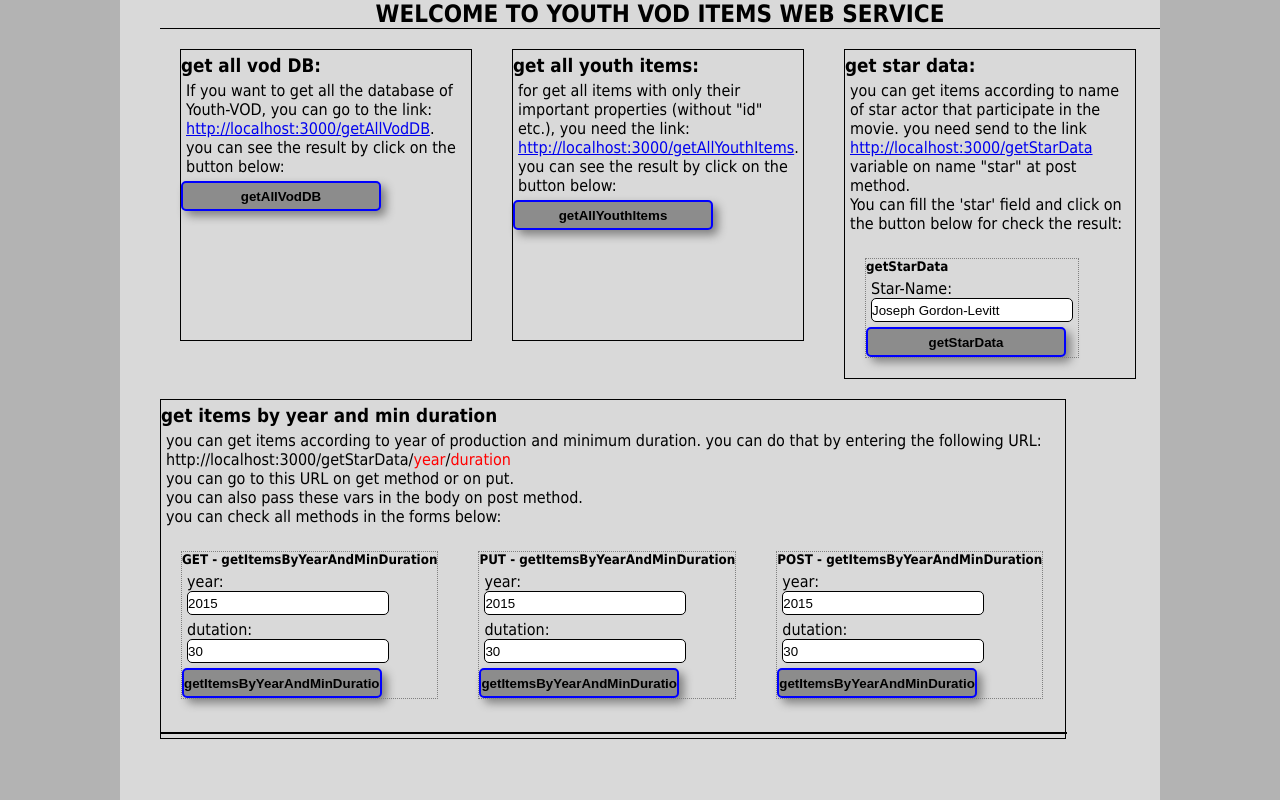
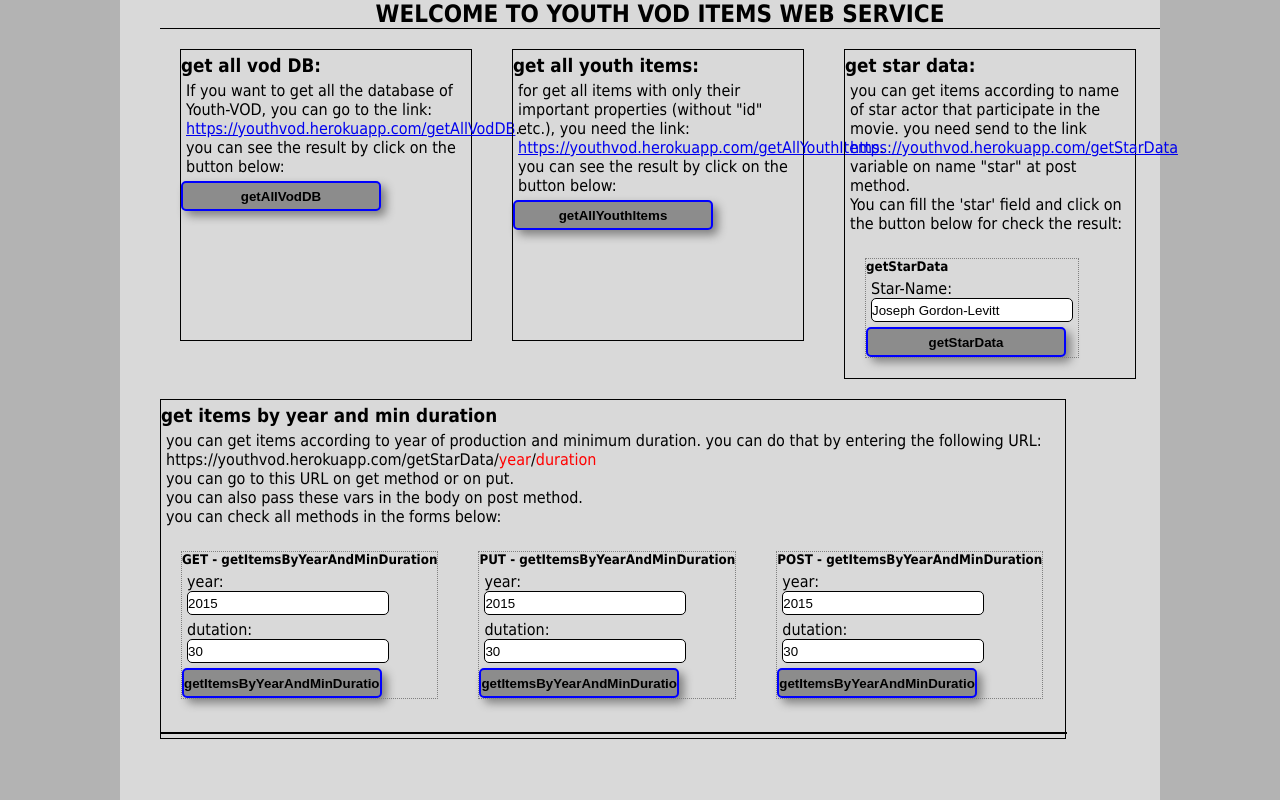
Before and after one commit to yshur/YouthVod, a website: page index.html in a window 1280 px wide. Shown: the top 800 px of the page. Drawn offline with nearby package versions, Linux system fonts and the light colour scheme; files that its build step writes are made by us from their sources; files whose address does not match are found by name.

Commit message:
update heroku address

```diff
--- a/index.html
+++ b/index.html
@@ -15,8 +15,8 @@
         <section class="api1">
           <h3>get all vod DB:</h3>
           <p>If you want to get all the database of Youth-VOD,
-          you can go to the link: <a href="http://localhost:3000/getAllVodDB" target="_blank">
-          http://localhost:3000/getAllVodDB</a>.<br>
+          you can go to the link: <a href="https://youthvod.herokuapp.com/getAllVodDB" target="_blank">
+          https://youthvod.herokuapp.com/getAllVodDB</a>.<br>
           you can see the result by click on the button below:</p>
           <button id="button" onclick="getAllVodDB()" id="getAllVodDB">getAllVodDB</button>
           <p></p>
@@ -25,15 +25,15 @@
           <h3>get all youth items:</h3>
           <p>for get all items with only their important properties
            (without "id" etc.), you need the link:
-           <a href="http://localhost:3000/getAllYouthItems" target="_blank">
-           http://localhost:3000/getAllYouthItems</a>.<br>
+           <a href="https://youthvod.herokuapp.com/getAllYouthItems" target="_blank">
+           https://youthvod.herokuapp.com/getAllYouthItems</a>.<br>
            you can see the result by click on the button below:</p>
           <button id="button" onclick="getAllYouthItems()" id="getAllYouthItems">getAllYouthItems</button>
         </section>
         <section class="api1">
           <h3>get star data:</h3>
           <p>you can get items according to name of star actor that participate in the movie.
-          you need send to the link <a href="http://localhost:3000/getStarData" target="_blank">http://localhost:3000/getStarData</a>
+          you need send to the link <a href="https://youthvod.herokuapp.com/getStarData" target="_blank">https://youthvod.herokuapp.com/getStarData</a>
            variable on name "star" at post method.<br>
            You can fill the 'star' field and click on the button below
            for check the result:</p>
@@ -48,7 +48,7 @@
           <h3>get items by year and min duration</h3>
           <p>you can get items according to year of production and minimum duration.
           you can do that by entering the following URL:<br>
-          http://localhost:3000/getStarData/<span>year</span>/<span>duration</span><br>
+          https://youthvod.herokuapp.com/getStarData/<span>year</span>/<span>duration</span><br>
           you can go to this URL on get method or on put.<br>
           you can also pass these vars in the body on post method.<br>
           you can check all methods in the forms below:</p>
```
